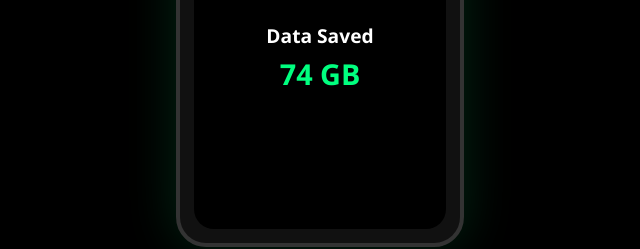
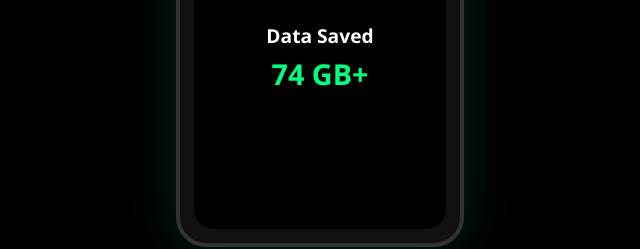
Before and after one commit to multipleideal/ad-shield-web, a plain HTML site: page index.html in a window 1280 px wide. Shown: the part 731-980 px from the top of the page, 320-960 px from the left. Drawn offline with Linux system fonts and the light colour scheme.

Commit message:
Update index.html

```diff
--- a/index.html
+++ b/index.html
@@ -199,7 +199,7 @@
             <h3 style="color:#00FF7F; font-size: 1.8rem; margin: 0 0 20px 0;">569,764+</h3>
 
             <p style="color:#fff; font-size: 1.2rem; margin: 5px 0;">Data Saved</p>
-            <h3 style="color:#00FF7F; font-size: 1.8rem; margin: 0;">74 GB</h3>
+            <h3 style="color:#00FF7F; font-size: 1.8rem; margin: 0;">74 GB+</h3>
         </div>
     </div>
 
```
